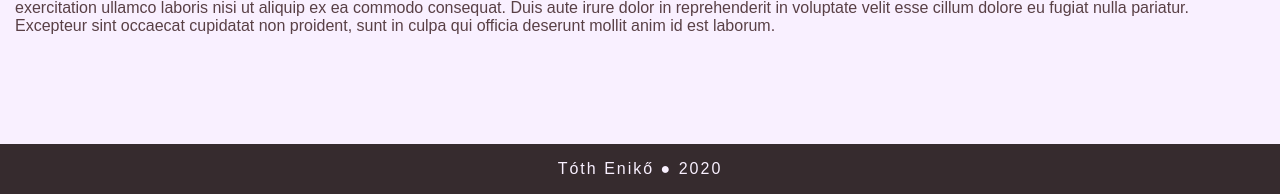
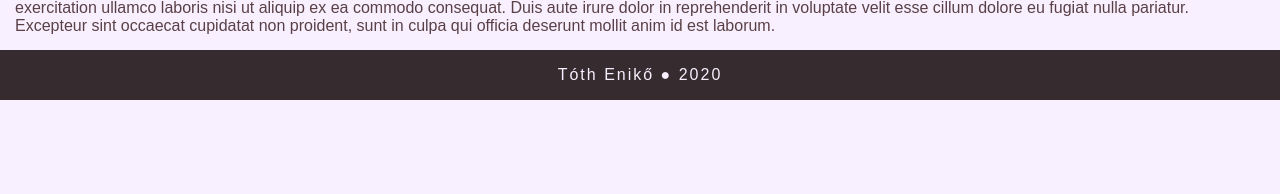
Before and after one commit to Sprintex/iloveencsibaby, a plain HTML site: page index.html in a window 1280 px wide. Shown: the part 606-800 px from the top of the page. Drawn offline with Linux system fonts and the light colour scheme.

Commit message:
Add files via upload

```diff
--- a/main.css
+++ b/main.css
@@ -2,6 +2,8 @@ body {
   margin: 0;
   background-color: #F9F0FF;
   font-family: Arial, Helvetica, sans-serif;
+  position: relative;
+  padding-bottom: 50px;
 }
 
 .fejlecul {
@@ -122,9 +124,10 @@ body {
 }
 
 .lablec {
-  position: fixed;
+  position: absolute;
+  right: 0;
+  bottom: 0;
   left: 0;
-  bottom: 0;
   width: 100%;
   background-color: #362B2E;
   color: #F9F0FF;
```
